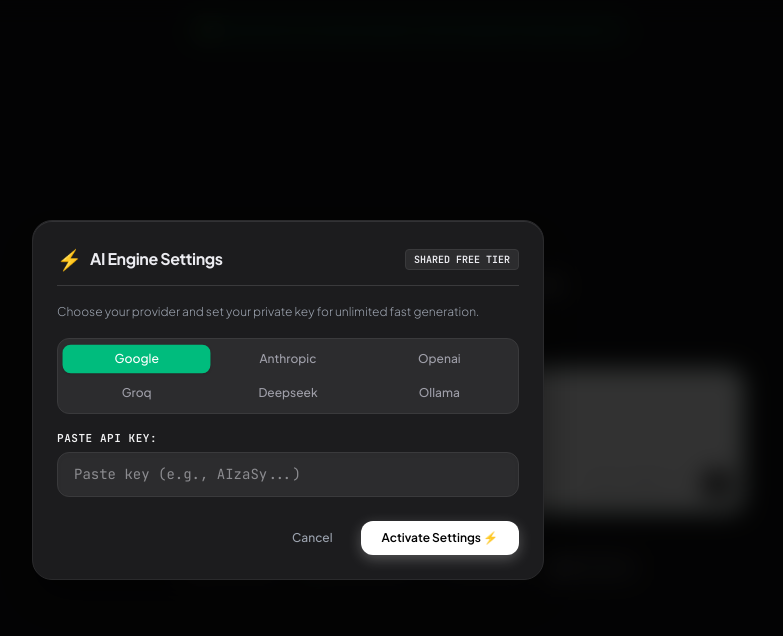
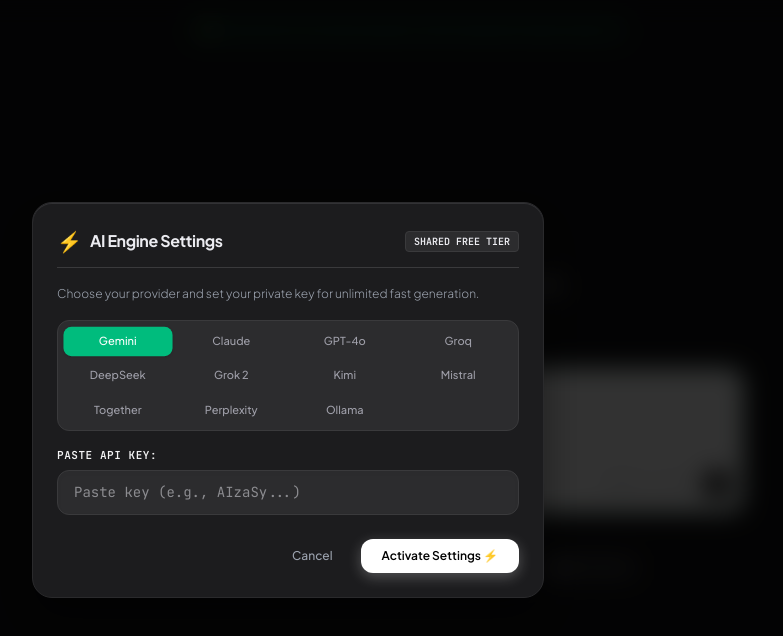
Before and after one commit to ChickenGor/vibe-hatch-code, a Next.js app: page / in a window 1280 px wide. Both pictures are taken after a click on the button "⚙️". Shown: the top 636 px of the page, without its empty margins (352-1135 px from the left). Built offline with nearby package versions, Linux system fonts and the light colour scheme.

Commit message:
feat: restore all 11 model providers in settings grid and dynamic input labels

```diff
--- a/app/page.js
+++ b/app/page.js
@@ -262,6 +262,23 @@
     return { compiled: compiledTokens, saved, dollars };
   };
 
+  const getActiveModelLabel = () => {
+    const modelLabels = {
+      google: "Gemini 3.6 Flash",
+      anthropic: "Claude 3.5 Sonnet",
+      openai: "GPT-4o",
+      groq: "Llama 3.3 (Groq)",
+      deepseek: "DeepSeek Chat",
+      grok: "Grok 2 (xAI)",
+      kimi: "Kimi k2.5",
+      mistral: "Codestral (Mistral)",
+      together: "Qwen 2.5 (Together)",
+      perplexity: "Sonar (Perplexity)",
+      ollama: "Ollama (Local)"
+    };
+    return modelLabels[provider] || "AI Assistant";
+  };
+
   const currentPromptContent = versions[currentVersionIdx] || '';
   const stats = calculateTokenStats(currentPromptContent);
 
@@ -413,7 +430,7 @@
                     </button>
                   </div>
                   <div className="flex items-center gap-3">
-                    <span className="text-[9px] font-mono text-zinc-500 uppercase">{provider} (Gemini 3.6)</span>
+                    <span className="text-[9px] font-mono text-zinc-500 uppercase">{getActiveModelLabel()}</span>
                     <button
                       type="button"
                       disabled={isLoading || !chatInput.trim()}
@@ -704,17 +721,31 @@
               </p>
             </div>
 
-            <div className="grid grid-cols-3 gap-1.5 p-1.5 rounded-xl border mb-4" style={{ backgroundColor: 'var(--input-bg)', borderColor: 'var(--input-border)' }}>
-              {['google', 'anthropic', 'openai', 'groq', 'deepseek', 'ollama'].map((prov) => (
+            <div className="grid grid-cols-3 sm:grid-cols-4 gap-1.5 p-1.5 rounded-xl border mb-4" style={{ backgroundColor: 'var(--input-bg)', borderColor: 'var(--input-border)' }}>
+              {[
+                { id: 'google', name: 'Gemini' },
+                { id: 'anthropic', name: 'Claude' },
+                { id: 'openai', name: 'GPT-4o' },
+                { id: 'groq', name: 'Groq' },
+                { id: 'deepseek', name: 'DeepSeek' },
+                { id: 'grok', name: 'Grok 2' },
+                { id: 'kimi', name: 'Kimi' },
+                { id: 'mistral', name: 'Mistral' },
+                { id: 'together', name: 'Together' },
+                { id: 'perplexity', name: 'Perplexity' },
+                { id: 'ollama', name: 'Ollama' }
+              ].map((prov) => (
                 <button
-                  key={prov}
+                  key={prov.id}
                   type="button"
-                  onClick={() => setProvider(prov)}
-                  className={`py-1.5 px-2 rounded-lg text-xs font-medium transition cursor-pointer capitalize flex items-center justify-center gap-1 ${
-                    provider === prov ? 'bg-emerald-500 text-white shadow-sm font-bold scale-[1.02]' : 'text-zinc-400 hover:text-white'
+                  onClick={() => setProvider(prov.id)}
+                  className={`py-1.5 px-2 rounded-lg text-[11px] font-medium transition cursor-pointer flex items-center justify-center gap-1 ${
+                    provider === prov.id
+                      ? 'bg-emerald-500 text-white shadow-sm font-bold scale-[1.01]'
+                      : 'text-zinc-400 hover:text-white'
                   }`}
                 >
-                  {prov}
+                  {prov.name}
                 </button>
               ))}
             </div>
```
